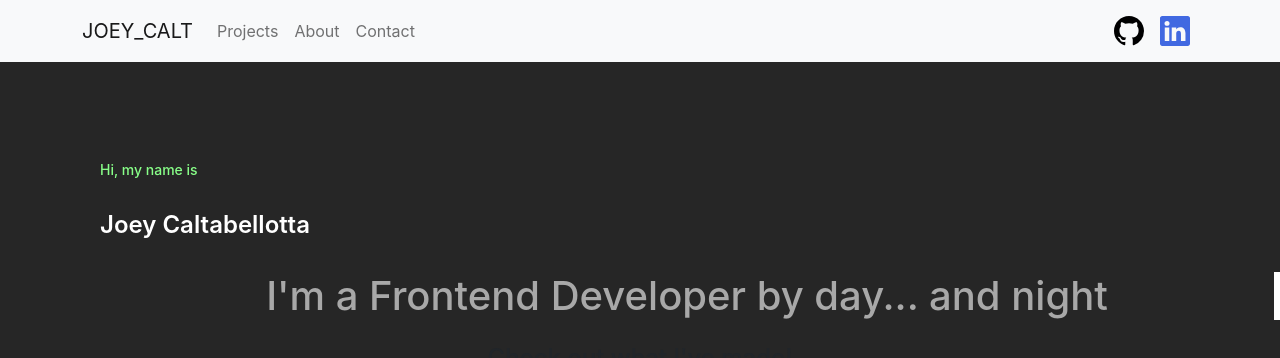
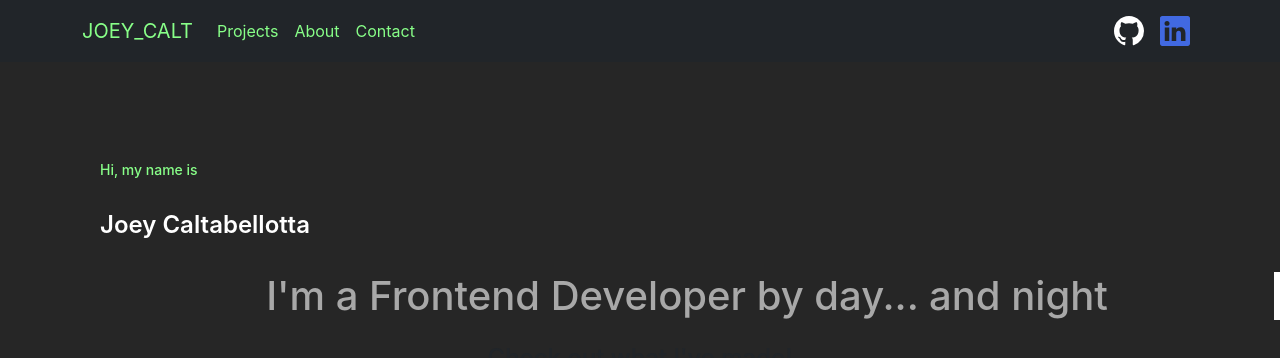
Before and after one commit to joeycalt/Portfolio, a React (Create React App) app: page / in a window 1280 px wide. Shown: the top 358 px of the page. Built offline with nearby package versions, Linux system fonts and the light colour scheme.

Commit message:
styled to make whole page background fill with color

```diff
--- a/src/App.css
+++ b/src/App.css
@@ -57,8 +57,9 @@ html {
 }
 
 .project-names {
-  font-size: 30px;
-  color: rgb(71, 71, 138);
+  font-size: 40px;
+  color: rgb(136, 255, 136);
+  margin-bottom: 40px;
 }
 
 .projects-order {
@@ -91,6 +92,7 @@ html {
 .herokubtn:hover {
   background-position: 100%;
   color: white;
+  background-color: black;
 }
 
 .gitbtn {
@@ -119,7 +121,6 @@ html {
   overflow: hidden;
   margin: 0;
   border-right: .15em solid white;
-
   animation: typing 2s linear 1s 1 normal both, animated-cursor 600ms linear infinite;
 }
 
@@ -228,10 +229,11 @@ html {
 
 .spinner {
   margin-top: 10px;
+  color: white!important;
 }
 
 .mygit {
-  color: black;
+  color: white;
   height: 30px;
   width: 30px;
 }
@@ -241,3 +243,19 @@ html {
   height: 30px;
   width: 30px;
 }
+
+.nav-link {
+  color: rgb(136, 255, 136);
+}
+
+.nav-link:hover {
+  color: white!important;
+}
+
+.navbar-brand {
+  color: rgb(136, 255, 136);
+}
+
+.navbar-brand:hover {
+  color: rgb(136, 255, 136)!important;
+}
--- a/src/components/Header.js
+++ b/src/components/Header.js
@@ -7,7 +7,7 @@ import {Github, Linkedin} from 'react-bootstrap-icons'
 function Header(props) {
     return (
       <>
-        <Navbar bg="light" expand="lg">
+        <Navbar bg="dark" expand="lg">
       <Container>
         <Navbar.Brand href="/">JOEY_CALT</Navbar.Brand>
         <Navbar.Toggle aria-controls="basic-navbar-nav" />
```
